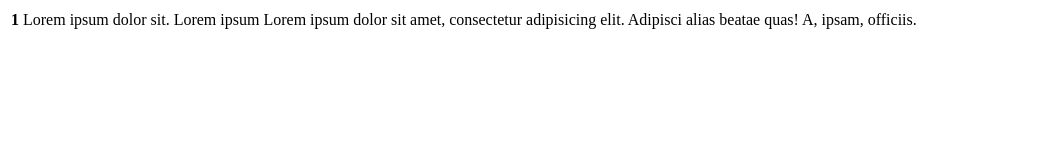
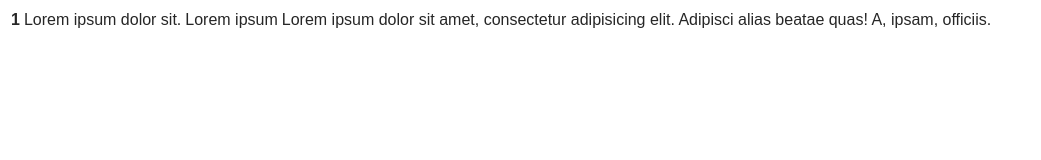
Before and after one commit to CodectiveOrg/roadmap-quiz-1, a website: page index.html in a window 1280 px wide. Shown: the whole page, without its empty margins (0-1041 px from the left). Drawn offline with Linux system fonts and the light colour scheme.

Commit message:
define css variables

```diff
--- a/index.html
+++ b/index.html
@@ -8,10 +8,10 @@
     <meta http-equiv="X-UA-Compatible" content="ie=edge" />
     <meta charset="UTF-8" />
     <title>Library Management System</title>
-    <link href="/src/styles/globals.css" rel="stylesheet" />
     <link href="/src/styles/shared/colors.css" rel="stylesheet" />
     <link href="/src/styles/shared/fonts.css" rel="stylesheet" />
     <link href="/src/styles/shared/shapes.css" rel="stylesheet" />
+    <link href="/src/styles/globals.css" rel="stylesheet" />
     <link href="/src/styles/components/button.css" rel="stylesheet" />
     <link href="/src/styles/components/footer.css" rel="stylesheet" />
     <link href="/src/styles/components/form.css" rel="stylesheet" />
--- a/src/styles/globals.css
+++ b/src/styles/globals.css
@@ -0,0 +1,8 @@
+html {
+  font-family: Codective, sans-serif;
+}
+
+body {
+  background-color: var(--color-gray-1);
+  color: var(--color-gray-10);
+}
--- a/src/styles/shared/colors.css
+++ b/src/styles/shared/colors.css
@@ -0,0 +1,10 @@
+:root {
+  --color-gray-1: hsl(0, 0%, 100%);
+  --color-gray-3: hsl(0, 0%, 96%);
+  --color-gray-5: hsl(0, 0%, 85%);
+  --color-gray-10: hsl(0, 0%, 15%);
+  --color-blue-1: hsl(199, 100%, 95%);
+  --color-blue-6: hsl(209, 100%, 55%);
+  --color-blue-7: hsl(211, 92%, 44%);
+  --color-red-6: hsl(357, 91%, 55%);
+}
--- a/src/styles/shared/fonts.css
+++ b/src/styles/shared/fonts.css
@@ -0,0 +1,27 @@
+@font-face {
+  font-family: Codective;
+  src: url(/assets/fonts/codective/regular.ttf) format("ttf");
+  font-weight: 400;
+  font-style: normal;
+}
+
+@font-face {
+  font-family: Codective;
+  src: url(/assets/fonts/codective/italic.ttf) format("ttf");
+  font-weight: 400;
+  font-style: italic;
+}
+
+@font-face {
+  font-family: Codective;
+  src: url(/assets/fonts/codective/bold.ttf) format("ttf");
+  font-weight: 700;
+  font-style: normal;
+}
+
+@font-face {
+  font-family: Codective;
+  src: url(/assets/fonts/codective/bold-italic.ttf) format("ttf");
+  font-weight: 700;
+  font-style: italic;
+}
--- a/src/styles/shared/shapes.css
+++ b/src/styles/shared/shapes.css
@@ -0,0 +1,3 @@
+:root {
+  --border-radius: 0.5rem;
+}
```
